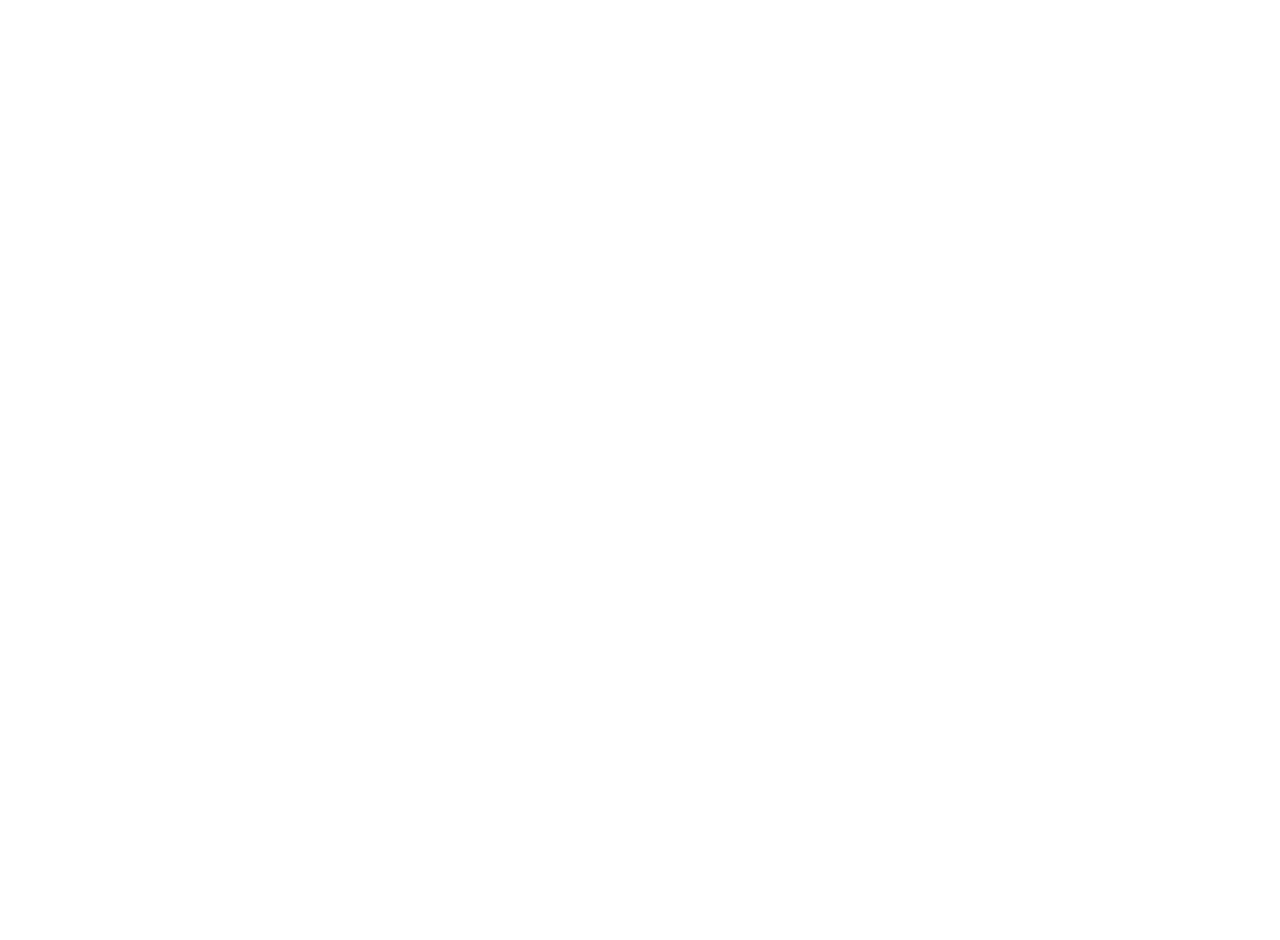
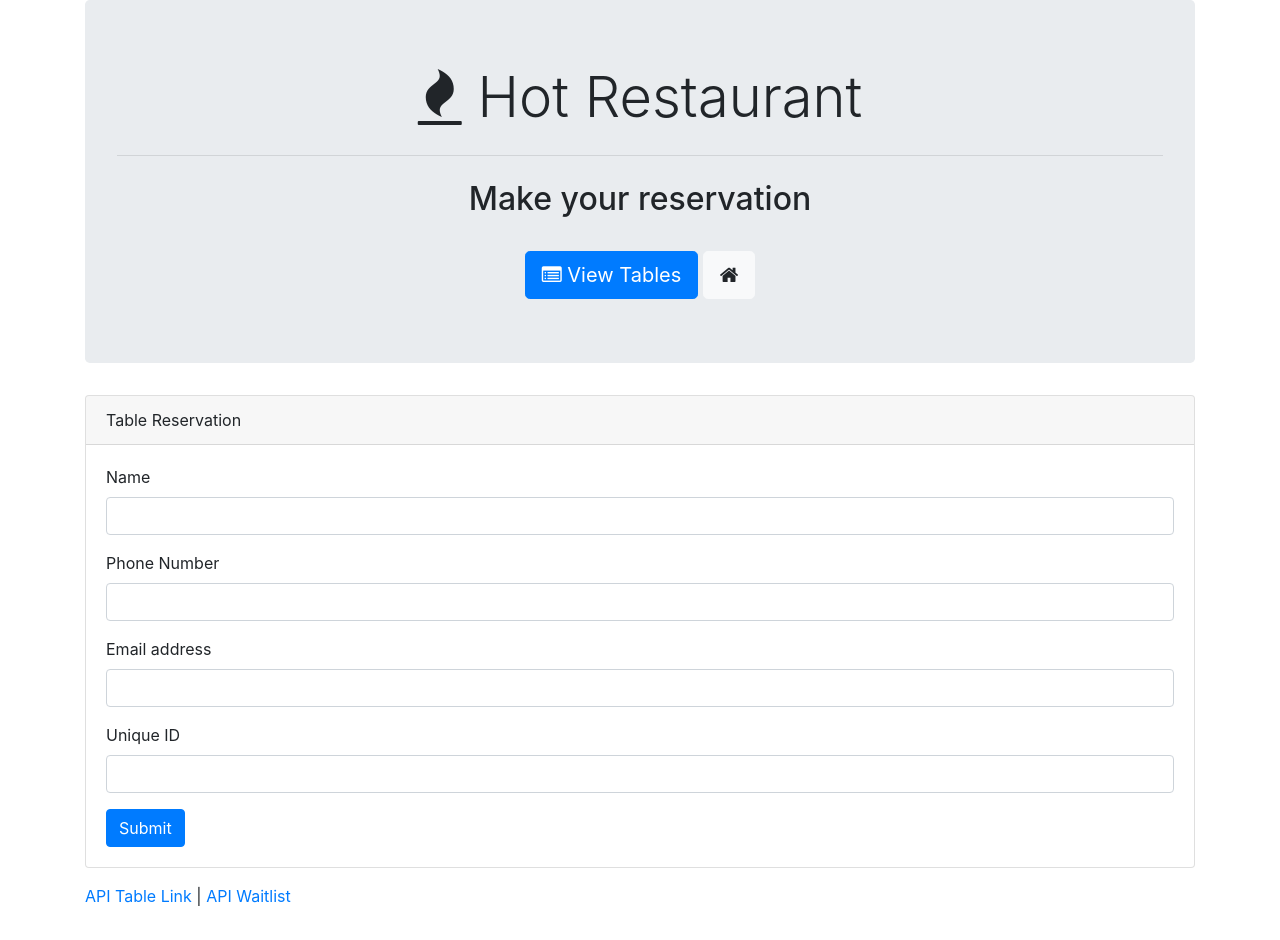
Before and after one commit to ukgt/hot-restaurant, a plain HTML site: page make.html in a window 1280 px wide. Before the commit the page ends 800 px from the top, so only its background shows below. Drawn offline with nearby package versions, Linux system fonts and the light colour scheme.

Commit message:
Reservation page

```diff
--- a/make.html
+++ b/make.html
@@ -5,13 +5,53 @@
     <meta name="viewport" content="width=device-width, initial-scale=1.0">
     <meta http-equiv="X-UA-Compatible" content="ie=edge">
     <link rel="stylesheet" href="https://stackpath.bootstrapcdn.com/bootstrap/4.3.1/css/bootstrap.min.css" integrity="sha384-ggOyR0iXCbMQv3Xipma34MD+dH/1fQ784/j6cY/iJTQUOhcWr7x9JvoRxT2MZw1T" crossorigin="anonymous">
+    <link rel="stylesheet" href="https://stackpath.bootstrapcdn.com/font-awesome/4.7.0/css/font-awesome.min.css">
     <script src="https://ajax.googleapis.com/ajax/libs/jquery/3.3.1/jquery.min.js"></script>
-    <title>Homepage</title>
+    <title>Make a Reservation</title>
 </head>
 <body>
-
-
-
+    <div class="container">
+        <div class="jumbotron text-center">
+            <h3 class="display-4"><span class="fa fa-fire"></span> Hot Restaurant</h3>
+            <hr class="my-4">
+            <h2 class="display-8">Make your reservation</h2>
+            <br>
+            <a class="btn btn-primary btn-lg" href="/view" role="button"><span class="fa fa-list-alt"></span> View Tables</a>
+            <a class="btn btn-light btn-lg" href="/" role="button"><span class="fa fa-home"></span></a>
+        </div>
+        <div class="card">
+            <div class="card-header">
+                Table Reservation
+            </div>
+            <div class="card-body">
+            <form>
+                    <div class="form-group">
+                    <label for="name">Name</label>
+                    <input type="text" class="form-control" id="tableName" aria-describedby="yourName" placeholder="">
+                    </div>
+                    <div class="form-group">
+                        <label for="phone">Phone Number</label>
+                        <input type="text" class="form-control" id="phoneNumber" aria-describedby="yourPhone" placeholder="">
+                    </div>
+                    <div class="form-group">
+                        <label for="email">Email address</label>
+                        <input type="email" class="form-control" id="inputEmail1" aria-describedby="email" placeholder="">
+                    </div>
+                    <div class="form-group">
+                            <label for="uniqueID">Unique ID</label>
+                            <input type="text" class="form-control" id="tableId" aria-describedby="yourId" placeholder="">
+                    </div>
+                    <button type="submit" class="btn btn-primary" name="action" id="submit">Submit</button>
+                </form>
+                </div>
+        </div>
+    </div>
+    <footer class="footer mt-auto py-3">
+            <div class="container">
+                <p><a href="/api/viewtable">API Table Link</a> | <a href="/api/viewwaitlist">API Waitlist</a></p>
+              <!-- <span class="text-muted">Place sticky footer content here.</span> -->
+            </div>
+          </footer>
     <script src="https://cdnjs.cloudflare.com/ajax/libs/popper.js/1.14.7/umd/popper.min.js" integrity="sha384-UO2eT0CpHqdSJQ6hJty5KVphtPhzWj9WO1clHTMGa3JDZwrnQq4sF86dIHNDz0W1" crossorigin="anonymous"></script>
     <script src="https://stackpath.bootstrapcdn.com/bootstrap/4.3.1/js/bootstrap.min.js" integrity="sha384-JjSmVgyd0p3pXB1rRibZUAYoIIy6OrQ6VrjIEaFf/nJGzIxFDsf4x0xIM+B07jRM" crossorigin="anonymous"></script>
 </body>
```
